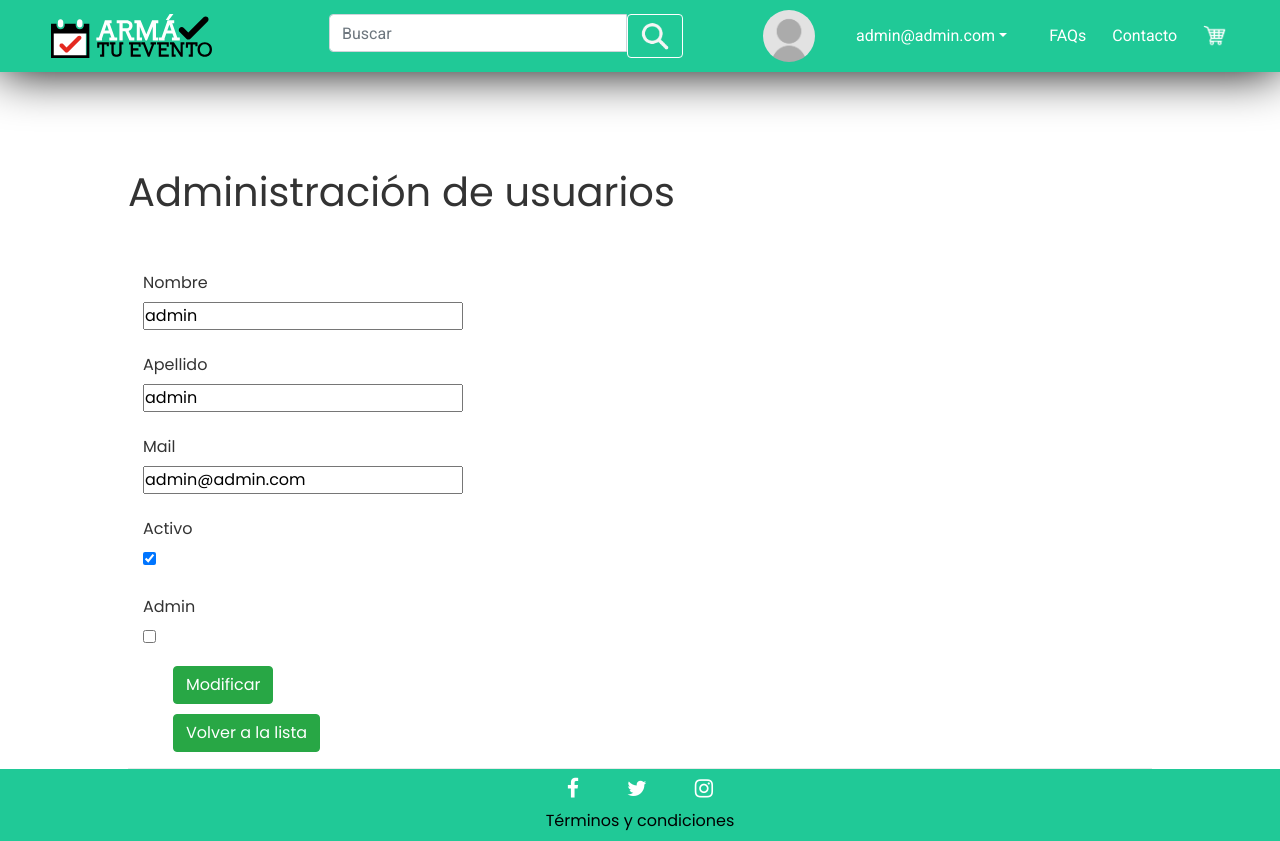
After one commit to alesquerro/armaTuEvento, a Laravel app: page /Admin/modificar_usuario/1 in a window 1280 px wide. The commit adds this page. Run offline with Laravel 8, Linux system fonts and the light colour scheme; a user stored in the database is signed in; data comes from the database, SQL or seed files in the repository; some libraries are stand-ins or nearby versions.

Commit message:
panel modificacion de usuarios, falta el update

```diff
--- a/app/Http/Controllers/Admin/AdminController.php
+++ b/app/Http/Controllers/Admin/AdminController.php
@@ -6,6 +6,11 @@ use App\User;
 
 use Illuminate\Http\Request;
 use App\Http\Controllers\Controller;
+use Illuminate\Support\Facades\Hash;
+use Illuminate\Support\Facades\Validator;
+use Illuminate\Foundation\Auth\RegistersUsers;
+use Illuminate\Foundation\Auth\AuthenticatesUsers;
+use Auth;
 
 class AdminController extends Controller
 {
@@ -24,6 +29,20 @@ class AdminController extends Controller
         //dd($users);
         return view('Admin.listar_usuarios', compact('users'));
     }
+
+    /**
+     * Display the specified resource.
+     *
+     * @param  int  $id
+     * @return \Illuminate\Http\Response
+     */
+    public function show($id)
+    {
+        $user = User::find($id);
+
+        return view('Admin.modificar_usuario', compact('user'));
+    }
+
 
     /**
      * Show the form for creating a new resource.
@@ -46,16 +65,6 @@ class AdminController extends Controller
         //
     }
 
-    /**
-     * Display the specified resource.
-     *
-     * @param  int  $id
-     * @return \Illuminate\Http\Response
-     */
-    public function show($id)
-    {
-        //
-    }
 
     /**
      * Show the form for editing the specified resource.
--- a/app/Http/Controllers/Auth/RegisterController.php
+++ b/app/Http/Controllers/Auth/RegisterController.php
@@ -117,4 +117,10 @@ class RegisterController extends Controller
         return view('Front.index');
 
     }
+    public function getUserEdit()
+    {
+        $this->validator(request()->all());
+        $this->create(request()->all());
+        return view('Admin.listar_usuarios');
+    }
 }
--- a/resources/views/Admin/listar_usuarios.blade.php
+++ b/resources/views/Admin/listar_usuarios.blade.php
@@ -23,7 +23,7 @@
 
                  <li class="modificar">
                  <p class="mr-5 mt-2 mb-3">{{$user->first_name}}</p>
-                   <form action="/modificar_usuario" method="post">
+                   <form action="/Admin/modificar_usuario/{{$user->id}}" method="post">
                      <input type="hidden" name="usuario" value="{{$user->id}}">
                      <input type="submit" name="" value="Modificar usuario {{$user->first_name}}" class="btn moficar_item">
                    </form>
--- /dev/null
+++ b/resources/views/Admin/modificar_usuario.blade.php
@@ -0,0 +1,69 @@
+
+
+<!DOCTYPE html>
+<html lang="en" dir="ltr">
+  @include('/Components/Admin/head')
+  <body>
+    <div class="container-fluid contenido">
+    @include('/Components/header')
+
+    <main>
+
+      <header>
+
+        <div>
+
+          <h1>Administración de usuarios</h1>
+
+        </div>
+         <div class="container-fluid  todo">
+     <div class="mt-5 container" >
+       <ul>
+           <li class="modificar">
+             <form action="/Admin/listar_usuarios" method="post">
+             @csrf
+               <input type="hidden" name="usuario" value="{{$user->id}}">
+               <input type="hidden" name="accion" value="modificar">
+               <div class="form-group">
+                   <label for="inputNombre" class="col-form-label h4">Nombre</label>
+                 <div>
+                   <input type="texto" name="nombre" id="inputNombre" value="{{$user->first_name}}" readonly >                </div>
+               </div>
+               <div class="form-group">
+                   <label for="inputApellido" class="col-form-label h4">Apellido</label>
+                 <div>
+                   <input type="texto" id="inputApellido" name="apellido" value="{{$user->last_name}}" readonly >
+                 </div>
+               </div>
+               <div class="form-group">
+                   <label for="inputMail" class="col-form-label h4">Mail</label>
+                 <div>
+                   <input type="texto" id="inputMail" name="mail" value="{{$user->email}}" readonly >
+                 </div>
+               </div>
+               <div class="form-group">
+                <label for="inputActivo" class="col-form-label h4">Activo</label>
+                 <div>
+                   <input type="checkbox" name="activo" value="1" checked>
+                 </div>
+               </div>
+               <div class="form-group">
+                <label for="inputAdmin" class="col-form-label h4">Admin</label>
+                 <div>
+                   <input type="checkbox" name="admin" value="1" >
+                 </div>
+               </div>
+               <input type="submit" name="" value="Modificar" class="btn btn-success moficar_item">
+             </form>
+           </li>
+              <a href="/Admin/listar_usuarios" class="btn btn-success">Volver a la lista</a>
+       </ul>
+     </div>
+
+      </header>
+    </main>
+
+    @include('/Components/footer')
+    </div>
+  </body>
+</html>
--- a/routes/web.php
+++ b/routes/web.php
@@ -54,3 +54,5 @@ Route::get('Admin/producto/{id}','Admin\ProductController@show')->middleware('Is
 Route::get('Admin/reservas','Admin\PurchaseController@reservation_list')->middleware('IsAdmin');
 Route::get('Admin/reserva_admin/{id}','Admin\PurchaseController@reservation_admin')->middleware('IsAdmin');
 Route::get('Admin/listar_usuarios', 'Admin\AdminController@indexUsers')->middleware('IsAdmin');
+Route::get('Admin/modificar_usuario/{id}', 'Admin\AdminController@show')->middleware('IsAdmin');
+Route::post('Admin/modificar_usuario/{id}', 'Auth\RegisterController@getUserEdit')->middleware('IsAdmin');
```
